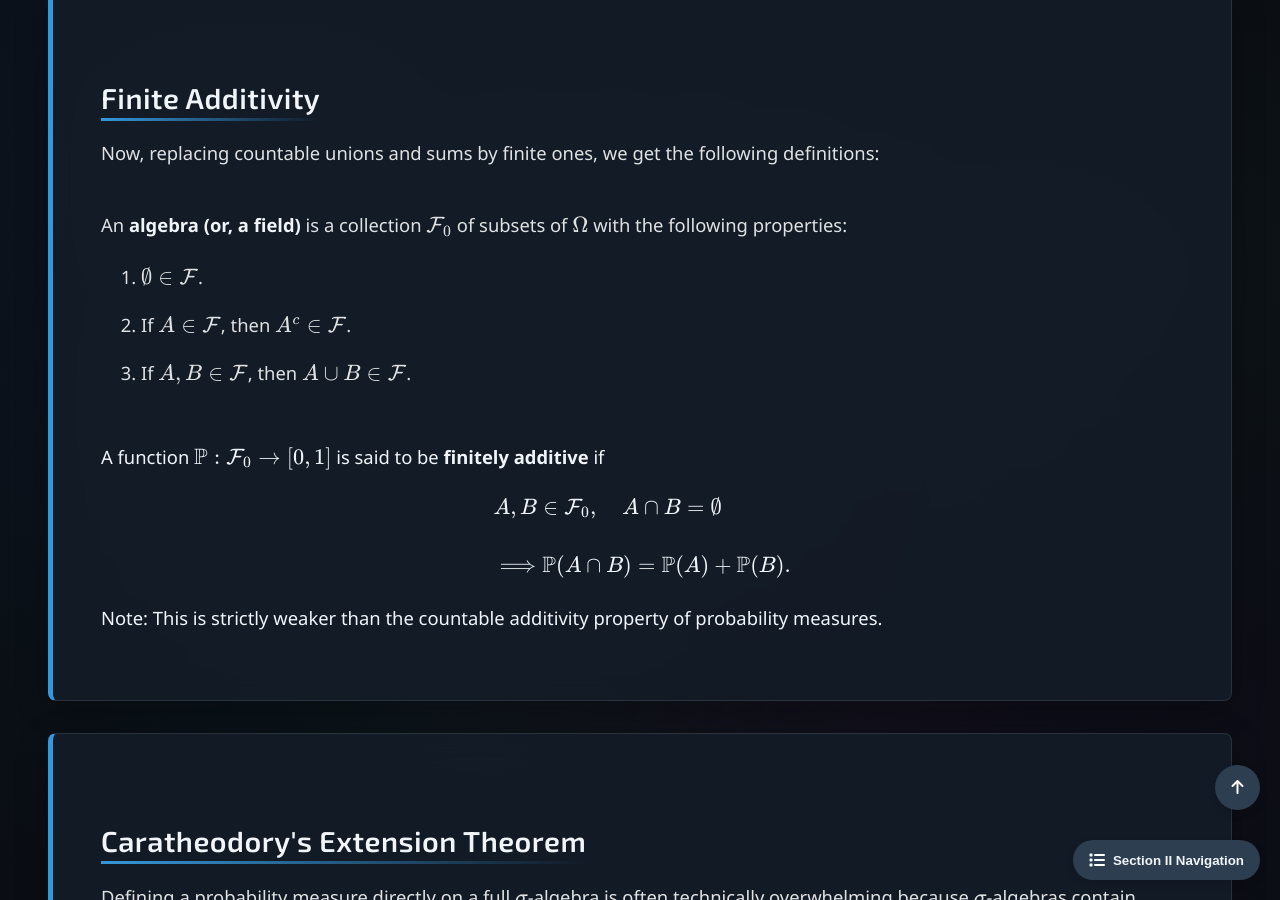
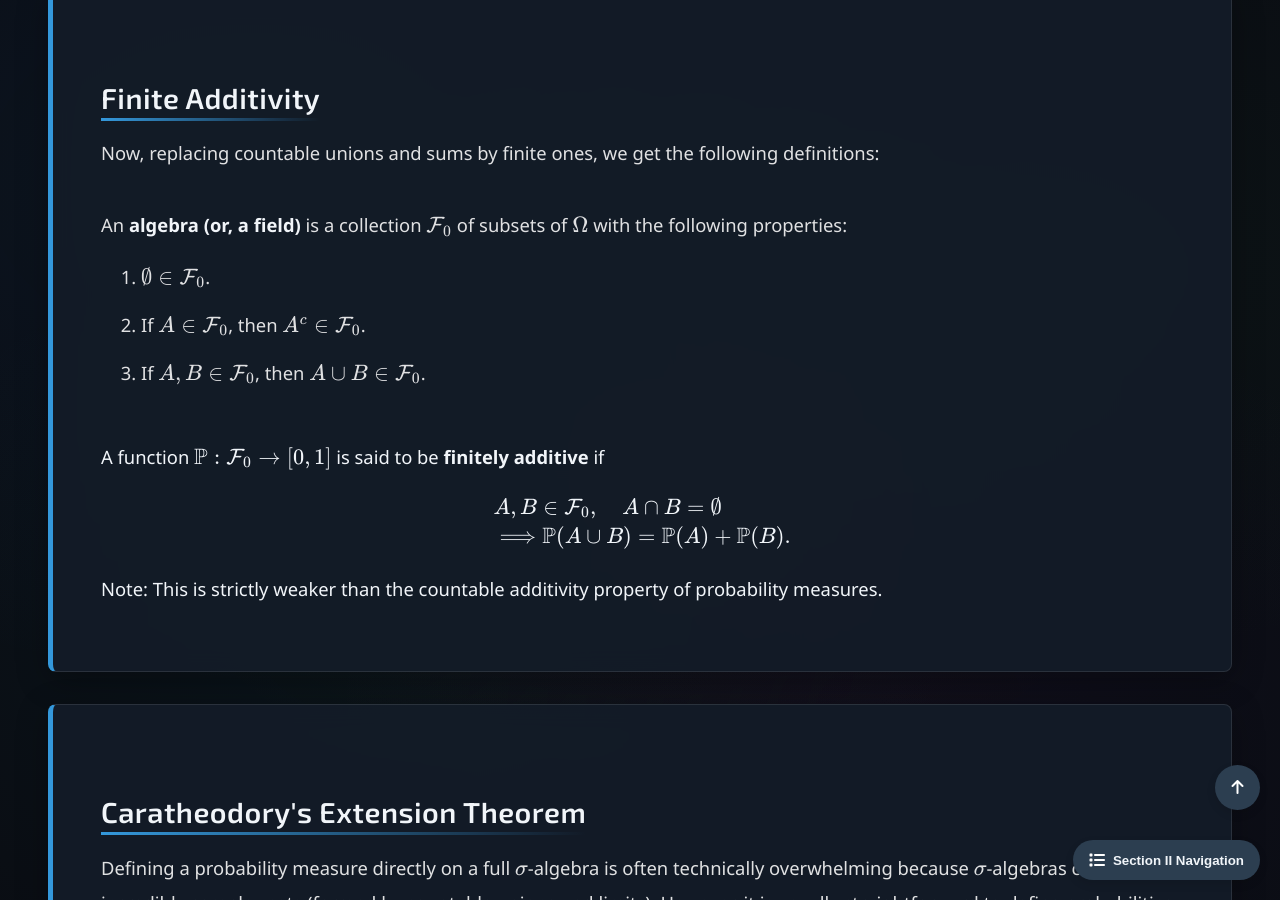
Before and after one commit to Yusukey01/yusukey01.github.io, a Jekyll site: the page built from Mathematics/Calculus/measure.html, in a window 1280 px wide and 900 px high, scrolled down 5294 px. Built offline with Jekyll 4.4.1, drawn with Linux system fonts in a browser that asks for light colours; some of the changed text lies outside the part shown.

Commit message:
fix text

```diff
--- a/Mathematics/Calculus/measure.html
+++ b/Mathematics/Calculus/measure.html
@@ -216,16 +216,16 @@ uses_python: false
                     An <strong>algebra (or, a field)</strong> is a collection \(\mathcal{F}_0\) of subsets of \(\Omega\) with the following properties:
                     <br>
                     <ol style="padding-left: 40px;">
-                    <li>\(\emptyset \in \mathcal{F}\).</li>
-                    <li>If \(A \in \mathcal{F}\), then \(A^c \in \mathcal{F}\).</li>
-                    <li>If \(A, B \in \mathcal{F}\), then \(A \cup B \in \mathcal{F}\).</li>
+                        <li>\(\emptyset \in \mathcal{F}_0\).</li>
+                        <li>If \(A \in \mathcal{F}_0\), then \(A^c \in \mathcal{F}_0\).</li>
+                        <li>If \(A, B \in \mathcal{F}_0\), then \(A \cup B \in \mathcal{F}_0\).</li>
                     </ol>
                     <br>
                     A function \(\mathbb{P}: \mathcal{F}_0 \to [0, 1]\) is said to be <strong>finitely additive</strong> if
                     \[
                     \begin{align*}
-                &A, B \in \mathcal{F}_0 , \quad A \cap B = \emptyset   \\\\
-                &\Longrightarrow \mathbb{P}(A \cap B) = \mathbb{P}(A) + \mathbb{P}(B).
+                    &A, B \in \mathcal{F}_0 , \quad A \cap B = \emptyset   \\
+                    &\Longrightarrow \mathbb{P}(A \cup B) = \mathbb{P}(A) + \mathbb{P}(B).
                     \end{align*}
                     \]
                     Note: This is strictly weaker than the countable additivity property of probability measures.
```
Also changed, not shown: other parts of Mathematics/Calculus/measure.html (+1 -1 lines). Lines whose indentation alone changed are shown as unchanged.
